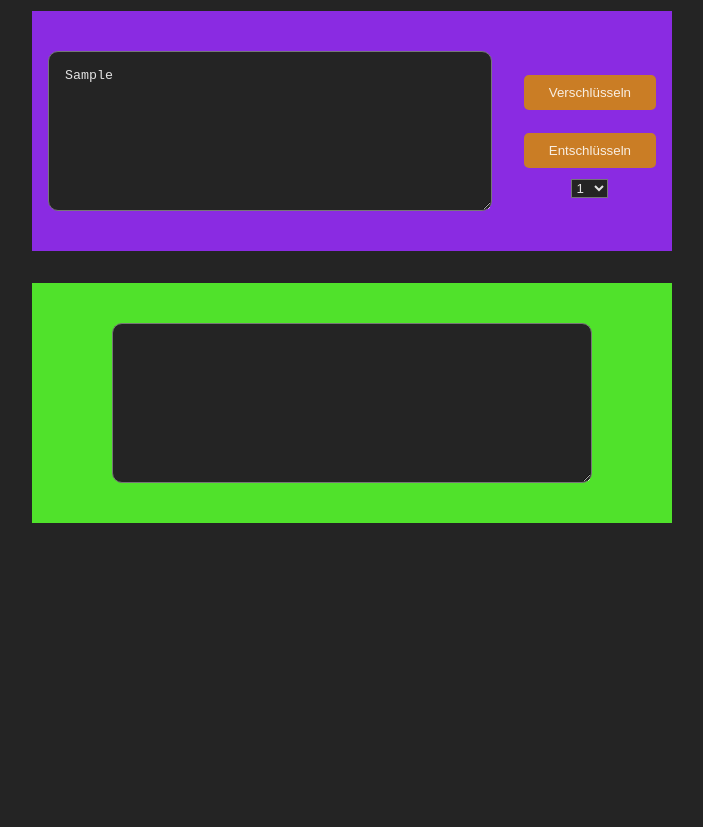
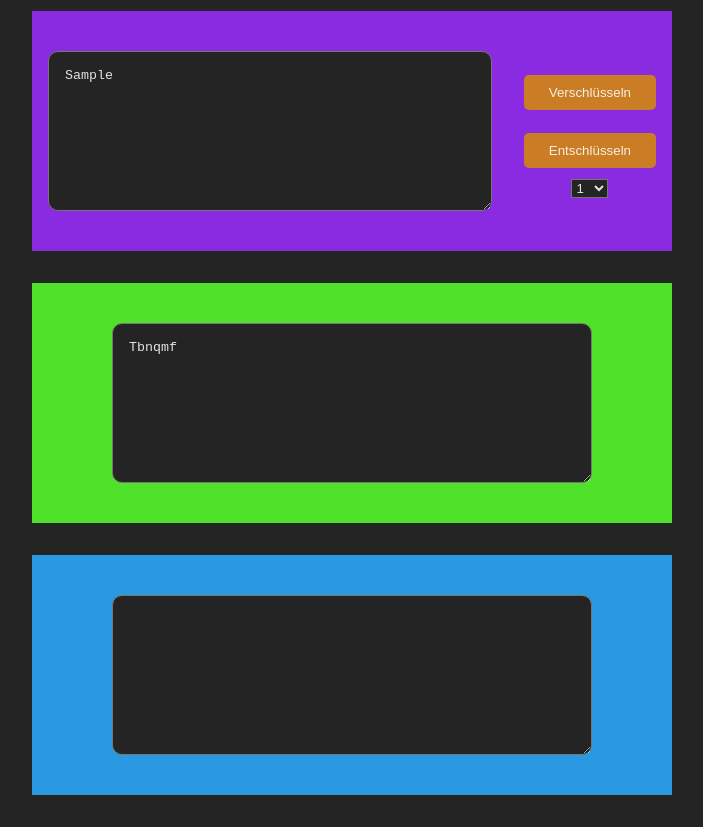
Before and after one commit to ChristianScholtysik/Project-TS-Caesar-Verschl-sselung, a website built with Vite: page TS Caesar Verschluesselung/index.html in a window 1280 px wide. Both pictures are taken after typing "Sample" into the empty fields and a click on the button "Verschlüsseln". Shown: the part 90-917 px from the top of the page, without its empty margins (256-959 px from the left). Before the commit the page ends 800 px from the top, so only its background shows below. Built offline with nearby package versions, Linux system fonts and the light colour scheme.

Commit message:
add functions

```diff
--- a/TS Caesar Verschluesselung/index.html
+++ b/TS Caesar Verschluesselung/index.html
@@ -40,6 +40,11 @@
           <textarea name="" id="textfield-decrypt"></textarea>
         </form>
       </div>
+      <div id="div-decypt-wrap">
+        <form action="" id="div-result">
+          <textarea name="" id="textfield-result"></textarea>
+        </form>
+      </div>
     </main>
     <script type="module" src="/src/main.ts"></script>
   </body>
--- a/TS Caesar Verschluesselung/src/main.ts
+++ b/TS Caesar Verschluesselung/src/main.ts
@@ -4,6 +4,9 @@ const textareaEncrypt = document.getElementById(
 ) as HTMLInputElement;
 const textareaDecrypt = document.getElementById(
   "textfield-decrypt"
+) as HTMLInputElement;
+const textareaResult = document.getElementById(
+  "textfield-result"
 ) as HTMLInputElement;
 const buttonEncrypt = document.getElementById(
   "button-encrypt"
@@ -15,20 +18,85 @@ const selectShift = document.getElementById(
   "selectEncryption"
 ) as HTMLInputElement;
 
-//? EventListener
+//? Event Listeners
 buttonEncrypt?.addEventListener("click", encrypt);
 buttonDecrypt?.addEventListener("click", decrypt);
 
 //? Encryption
 function encrypt(event: MouseEvent) {
   event.preventDefault();
-  console.log("button encrypt klick");
-  const shiftValue: string = selectShift.value;
-  console.log(shiftValue);
+  console.log("button encrypt clicked");
+
+  const shiftValue: number = parseInt(selectShift.value);
+  console.log(`Shift value: ${shiftValue}`);
+
+  const textInput: string = textareaEncrypt.value;
+  console.log(`Text input: ${textInput}`);
+
+  const encryptedText: string = shift(textInput, shiftValue);
+  console.log(`Encrypted text: ${encryptedText}`);
+
+  if (textareaDecrypt) {
+    textareaDecrypt.value = encryptedText;
+  }
 }
 
 //? Decryption
 function decrypt(event: MouseEvent) {
   event.preventDefault();
-  console.log("button decrypt klick");
+  console.log("button decrypt clicked");
+
+  const shiftValue: number = parseInt(selectShift.value);
+  console.log(`Shift value: ${shiftValue}`);
+
+  const textInput: string = textareaDecrypt.value;
+  console.log(`Text input: ${textInput}`);
+
+  const decryptedText: string = shift(textInput, -shiftValue);
+  console.log(`Decrypted text: ${decryptedText}`);
+
+  if (textareaResult) {
+    textareaResult.value = decryptedText;
+  }
 }
+
+//? Shift function for Caesar Encryption
+function shift(textInput: string, shiftValue: number): string {
+  let result = "";
+  shiftValue = shiftValue % 26;
+
+  for (let index = 0; index < textInput.length; index++) {
+    let char = textInput[index];
+
+    if (char >= "A" && char <= "Z") {
+      let newChar = String.fromCharCode(
+        ((char.charCodeAt(0) - 65 + shiftValue + 26) % 26) + 65
+      );
+      result += newChar;
+    } else if (char >= "a" && char <= "z") {
+      let newChar = String.fromCharCode(
+        ((char.charCodeAt(0) - 97 + shiftValue + 26) % 26) + 97
+      );
+      result += newChar;
+    } else {
+      result += char;
+    }
+  }
+
+  return result;
+}
+
+const encryptButton = document.getElementById(
+  "encryptButton"
+) as HTMLButtonElement;
+const decryptButton = document.getElementById(
+  "decryptButton"
+) as HTMLButtonElement;
+
+if (encryptButton) {
+  encryptButton.addEventListener("click", encrypt);
+}
+
+if (decryptButton) {
+  decryptButton.addEventListener("click", decrypt);
+}
--- a/TS Caesar Verschluesselung/src/style.css
+++ b/TS Caesar Verschluesselung/src/style.css
@@ -126,6 +126,14 @@ h1 {
   margin: 2rem 18rem;
 }
 
+#div-result {
+  display: flex;
+  background-color: rgb(43, 153, 226);
+  width: 50%;
+  height: 15rem;
+  margin: 2rem 18rem;
+}
+
 form {
   display: flex;
   justify-content: space-around;
```
